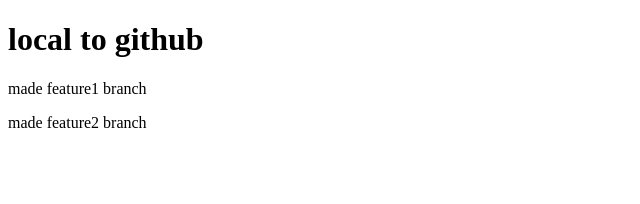
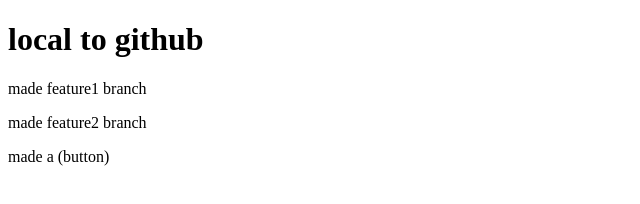
Before and after one commit to keval-7t/local, a plain HTML site: page index.html in a window 1280 px wide. Shown: the whole page, without its empty margins (0-640 px from the left). Drawn offline with Linux system fonts and the light colour scheme.

Commit message:
add button

```diff
--- a/index.html
+++ b/index.html
@@ -9,5 +9,6 @@
     <h1>local to github</h1>
     <p>made feature1 branch</p>
     <p>made feature2 branch</p>
+    <p>made a (button)</p>
 </body>
 </html>
```
